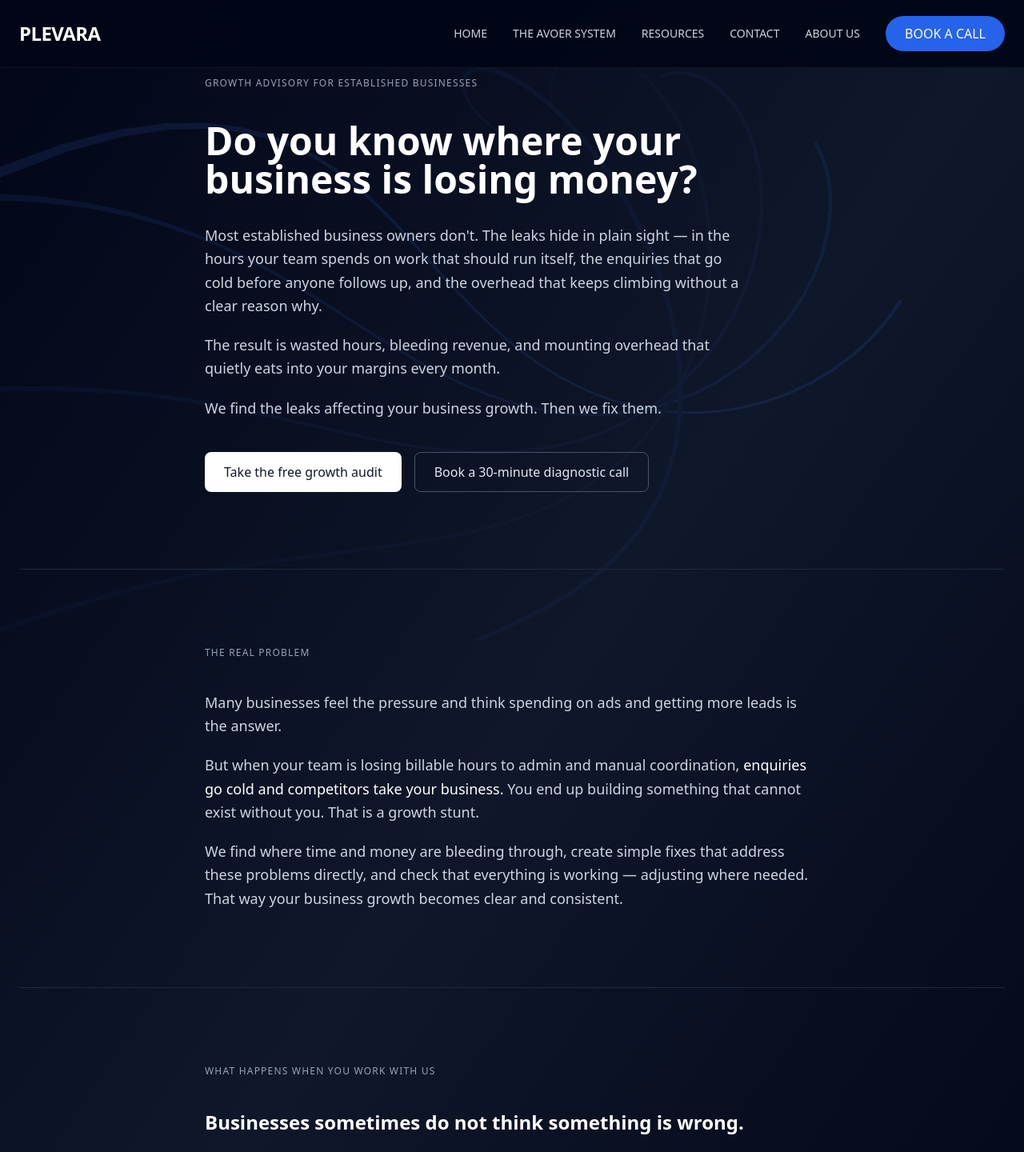
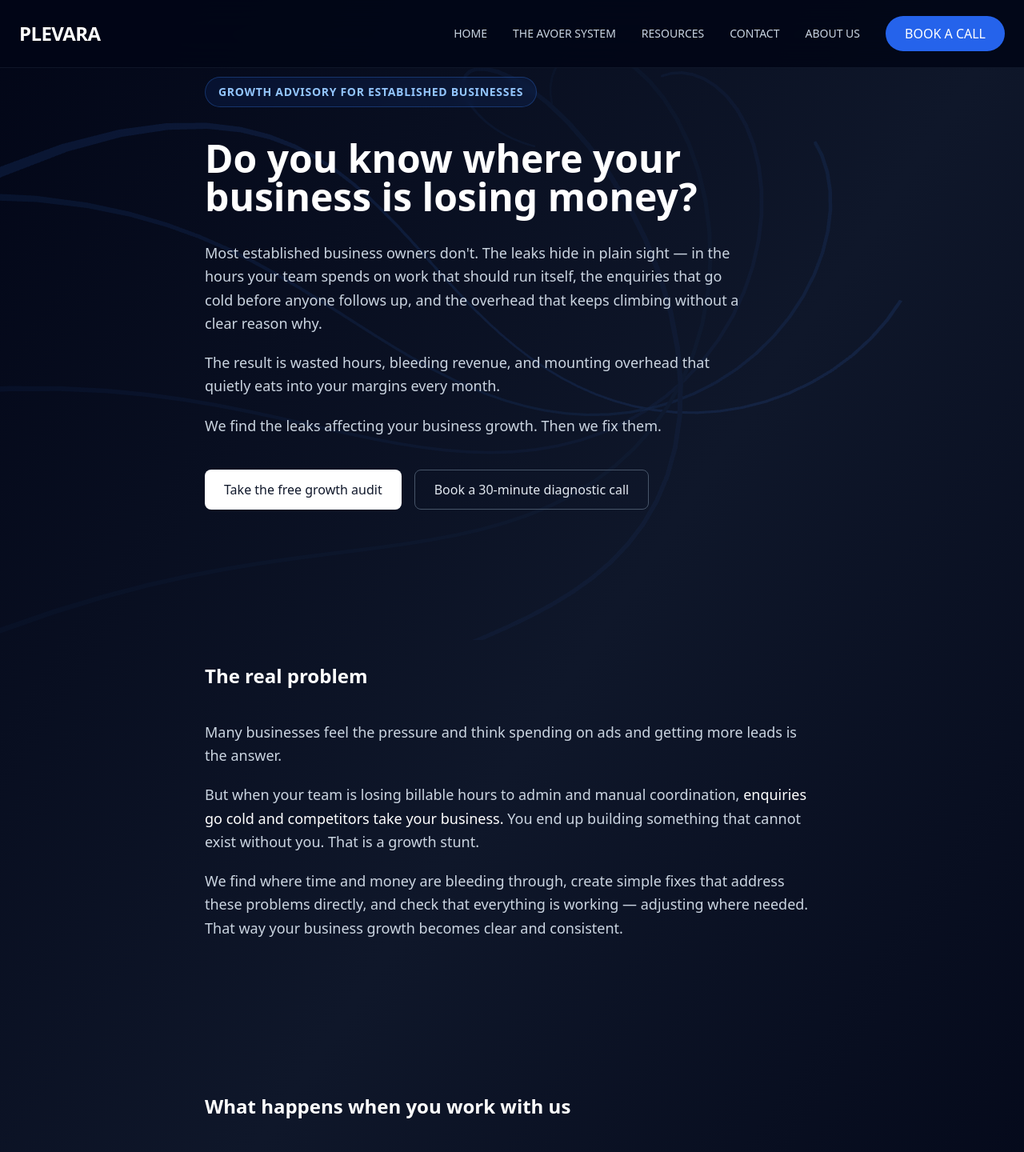
Before and after one commit to admz-45/plevara-site, a React (Vite) app: page / in a window 1280 px wide. Shown: the top 1440 px of the page at 80% size. Built offline with nearby package versions, Linux system fonts and the light colour scheme; the HTML template or start-up script is replaced by a standard one.

Commit message:
Refactor Home component and update content
Refactor Home component to improve structure and readability, update content and styling.

```diff
--- a/src/pages/Home.jsx
+++ b/src/pages/Home.jsx
@@ -96,9 +96,9 @@ export default function Home() {
         {/* Hero Section */}
         <section className="py-24 px-6">
           <div className="max-w-3xl mx-auto">
-            <p className="text-xs font-medium tracking-widest uppercase text-slate-400 mb-10">
+            <div className="inline-block px-4 py-2 bg-blue-600/10 border border-blue-500/30 rounded-full text-sm text-blue-300 font-bold tracking-wider uppercase backdrop-blur-sm mb-10">
               Growth advisory for established businesses
-            </p>
+            </div>
 
             <h1 className="text-4xl md:text-5xl font-semibold leading-snug text-white mb-8">
               Do you know where your business is losing money?
@@ -140,14 +140,12 @@ export default function Home() {
           </div>
         </section>
 
-        <hr className="border-slate-800 mx-6" />
-
         {/* Section 2 */}
         <section className="py-24 px-6">
           <div className="max-w-3xl mx-auto">
-            <p className="text-xs font-medium tracking-widest uppercase text-slate-400 mb-10">
+            <h3 className="text-2xl font-semibold text-white mb-10">
               The real problem
-            </p>
+            </h3>
 
             <div className="text-lg text-slate-300 leading-relaxed space-y-5">
               <p>
@@ -173,14 +171,12 @@ export default function Home() {
           </div>
         </section>
 
-        <hr className="border-slate-800 mx-6" />
-
         {/* Section 3 */}
         <section className="py-24 px-6">
           <div className="max-w-3xl mx-auto">
-            <p className="text-xs font-medium tracking-widest uppercase text-slate-400 mb-10">
+            <h3 className="text-2xl font-semibold text-white mb-10">
               What happens when you work with us
-            </p>
+            </h3>
 
             <h2 className="text-2xl font-semibold text-white mb-4">
               Businesses sometimes do not think something is wrong.
```
